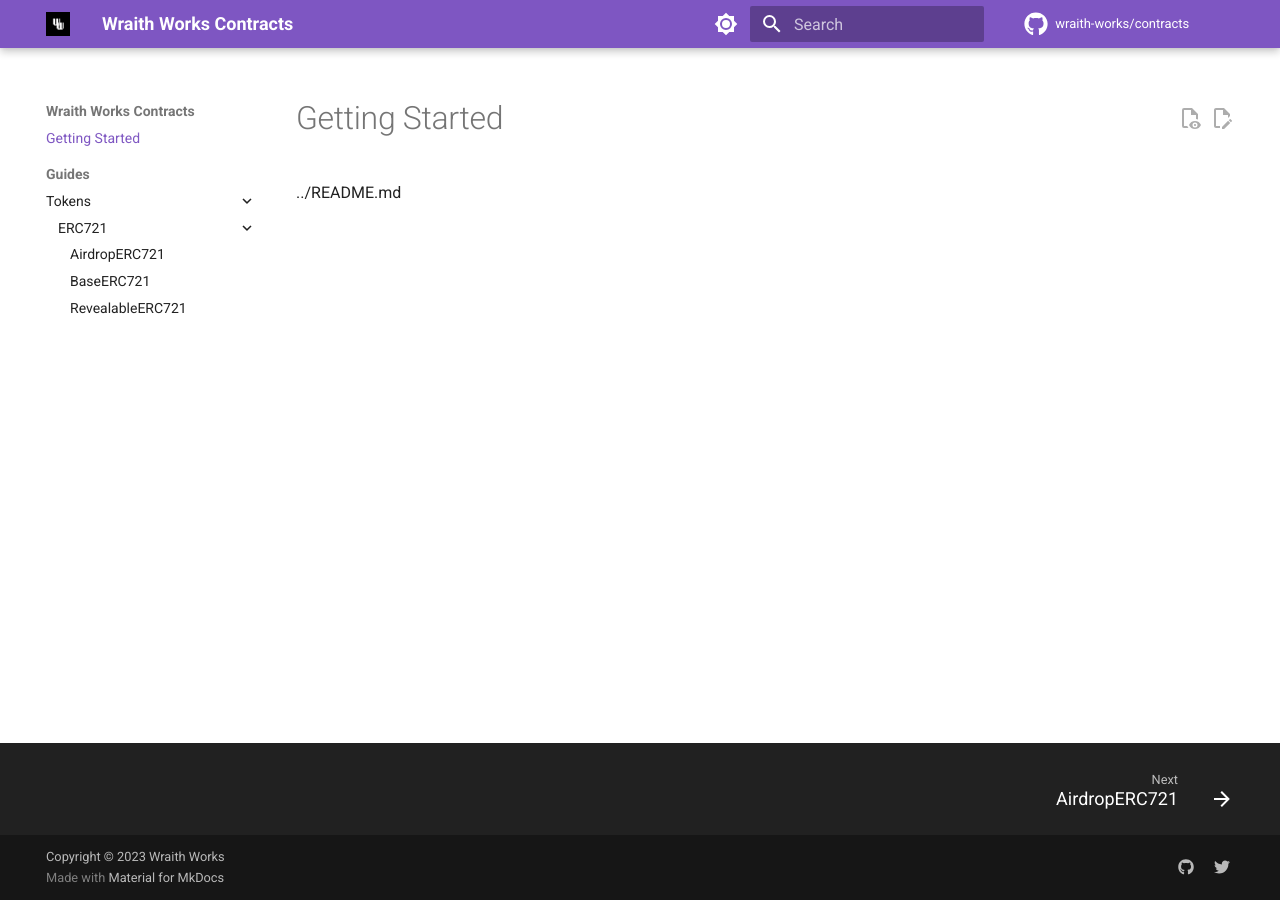
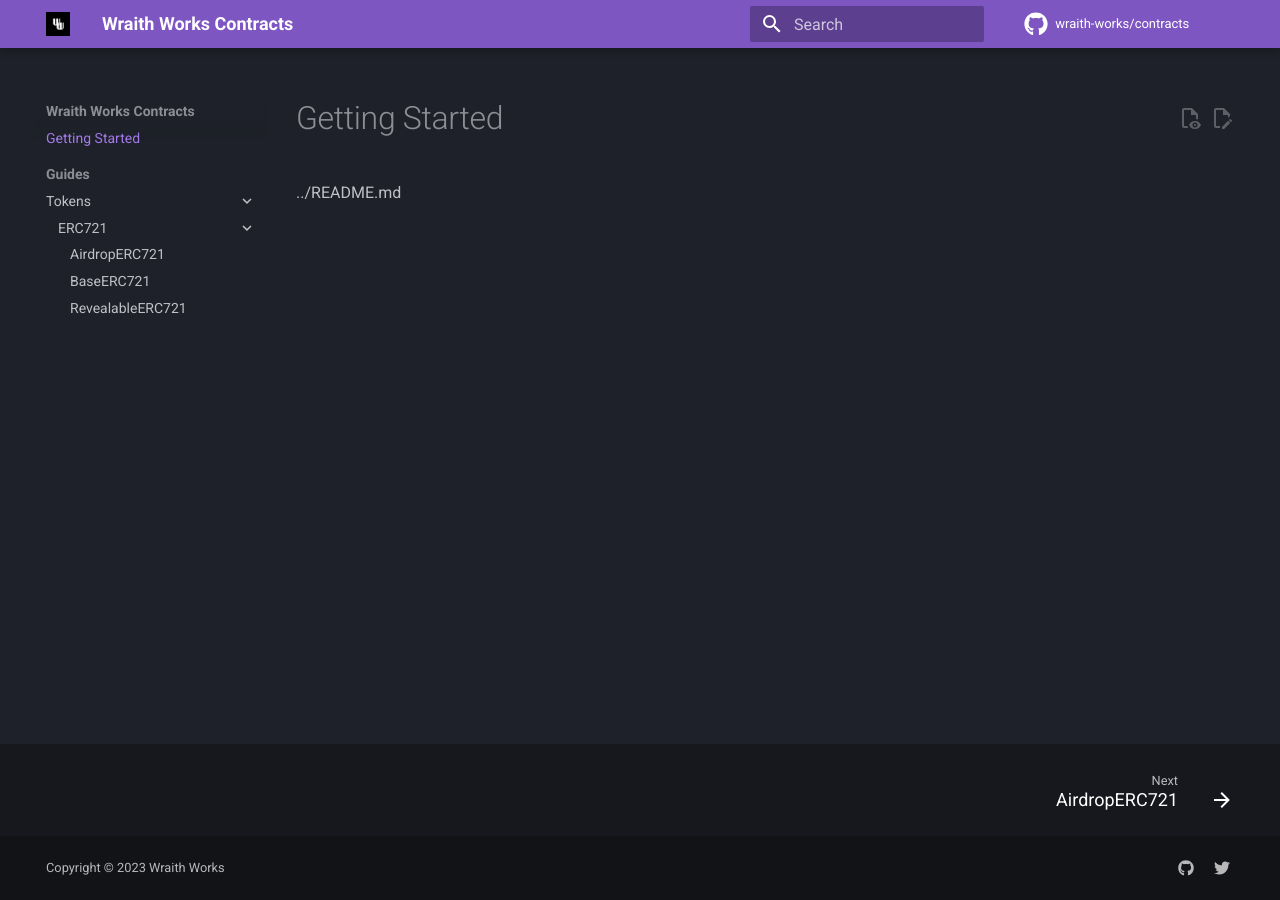
Before and after one commit to Wraith-Works/wraith-works-contracts, an MkDocs documentation site: the page built from docs/index.md, in a window 1280 px wide. Built offline with MkDocs 1.6.1 and Material for MkDocs 9.7.7, drawn with Linux system fonts in a browser that asks for light colours; comment, search, counter and statistics services are not loaded.

```diff
--- a/mkdocs.yml
+++ b/mkdocs.yml
@@ -7,6 +7,7 @@ site_description: >-
 # Repository
 repo_name: wraith-works/contracts
 repo_url: https://github.com/wraith-works/wraith-works-contracts
+edit_uri: edit/develop/docs/
 
 # Copyright
 copyright: Copyright &copy; 2023 Wraith Works
@@ -42,18 +43,18 @@ theme:
     - toc.follow
     - toc.integrate
   palette:
-    - scheme: default
-      primary: deep purple
-      accent: deep purple
-      toggle:
-        icon: material/brightness-7
-        name: Switch to dark mode
+    # - scheme: default
+    #   primary: deep purple
+    #   accent: deep purple
+    #   toggle:
+    #     icon: material/brightness-7
+    #     name: Switch to dark mode
     - scheme: slate
       primary: deep purple
       accent: deep purple
-      toggle:
-        icon: material/brightness-4
-        name: Switch to light mode
+      # toggle:
+      #   icon: material/brightness-4
+      #   name: Switch to light mode
   font:
     text: Roboto
     code: Roboto Mono
@@ -69,6 +70,7 @@ plugins:
 
 # Customization
 extra:
+  generator: false
   annotate:
     json: [.s2]
   social:
--- a/package.json
+++ b/package.json
@@ -50,6 +50,7 @@
     "test": "REPORT_GAS=true hardhat test",
     "prepackage": "./scripts/prepackage.sh",
     "remap": "node ./scripts/remap.js",
-    "serve-docs": "mkdocs serve"
+    "serve-docs": "mkdocs serve",
+    "deploy-docs": "mkdocs gh-deploy"
   }
 }
```
